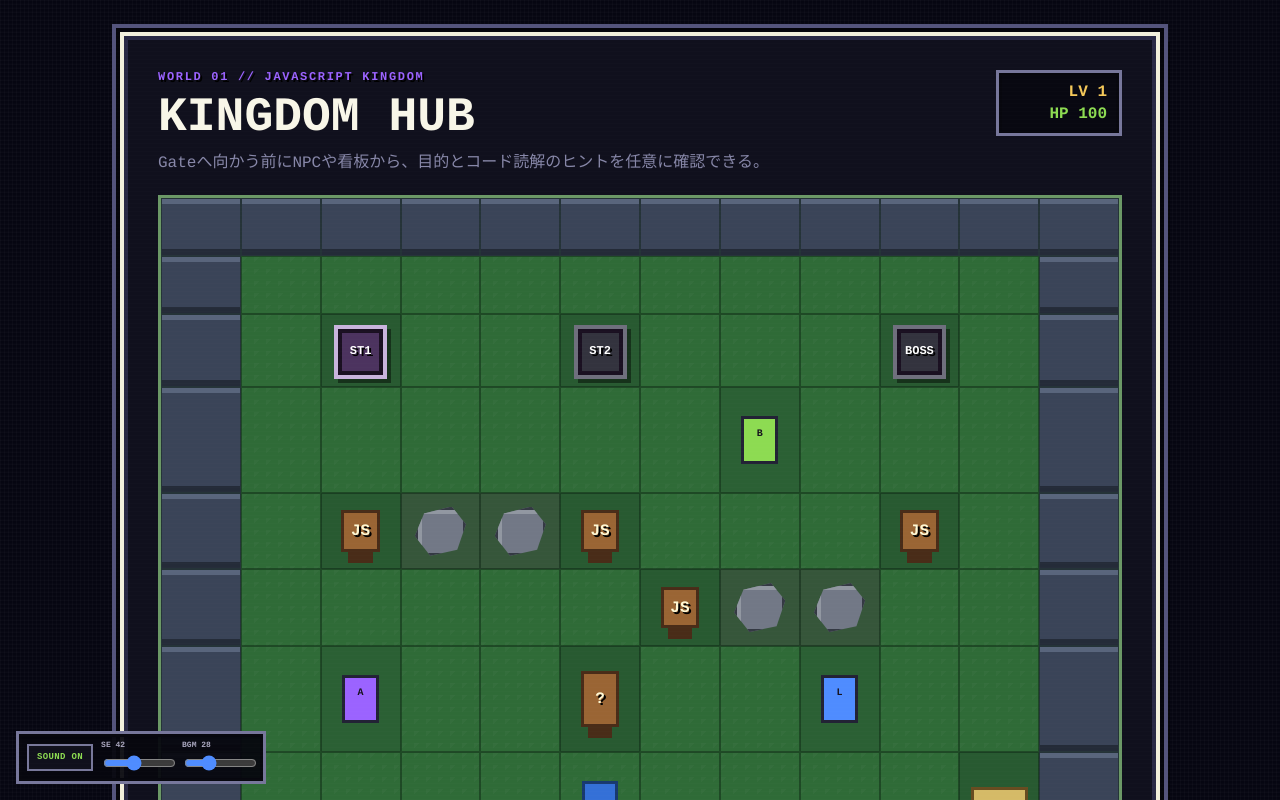
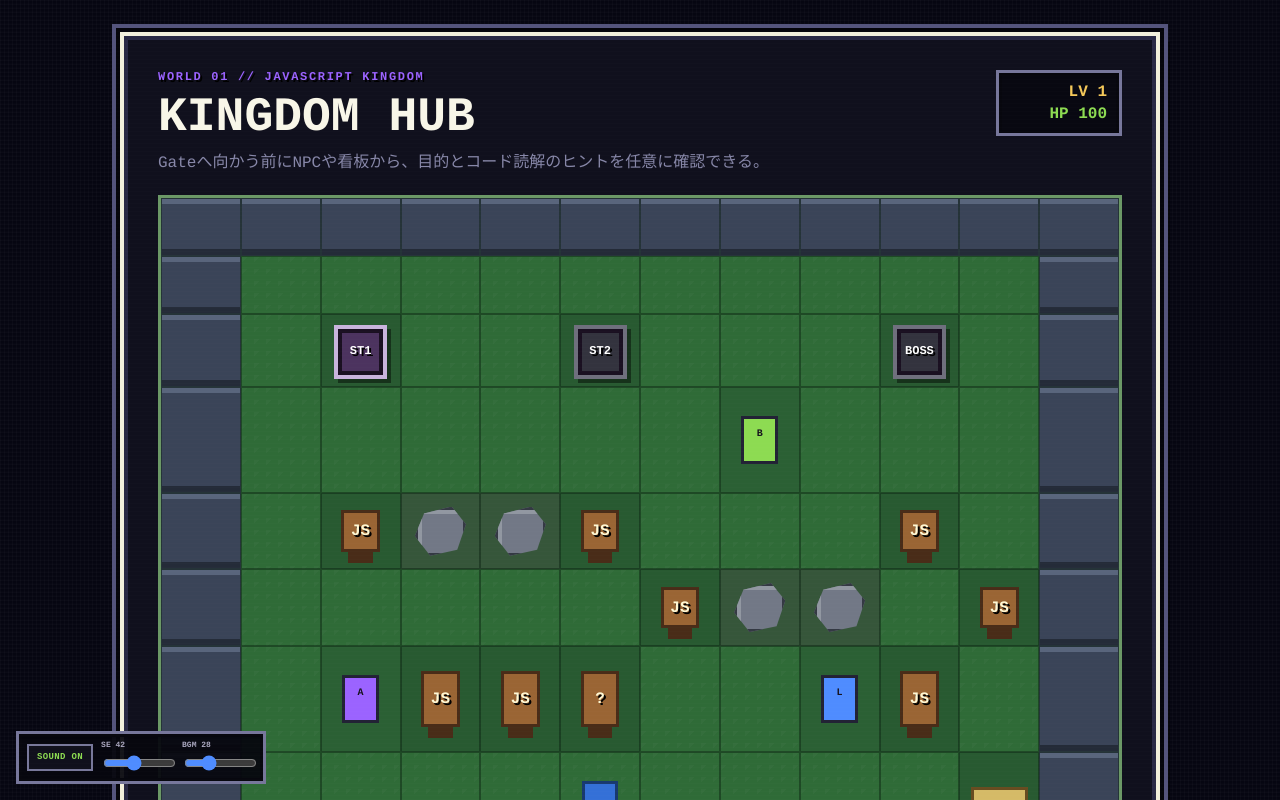
Before and after one commit to mui-1729/code-reading-rpg, a React (Vite) app: page /javascript/field in a window 1280 px wide. Shown: the top 800 px of the page. Built offline with nearby package versions, Linux system fonts and the light colour scheme.

Commit message:
feat: 追加構文の学習看板をFieldへ配置する

```diff
--- a/src/field/javascriptField.ts
+++ b/src/field/javascriptField.ts
@@ -111,6 +111,34 @@ export const javascriptField: FieldDefinition = {
       learningHintId: 'js-sort',
     },
     {
+      id: 'and-sign',
+      kind: 'sign',
+      x: 3,
+      y: 6,
+      learningHintId: 'js-and',
+    },
+    {
+      id: 'or-sign',
+      kind: 'sign',
+      x: 4,
+      y: 6,
+      learningHintId: 'js-or',
+    },
+    {
+      id: 'some-sign',
+      kind: 'sign',
+      x: 9,
+      y: 6,
+      learningHintId: 'js-some',
+    },
+    {
+      id: 'reduce-sign',
+      kind: 'sign',
+      x: 10,
+      y: 5,
+      learningHintId: 'js-reduce',
+    },
+    {
       id: 'stage-select-exit',
       kind: 'exit',
       label: 'STAGE SELECT',
```
